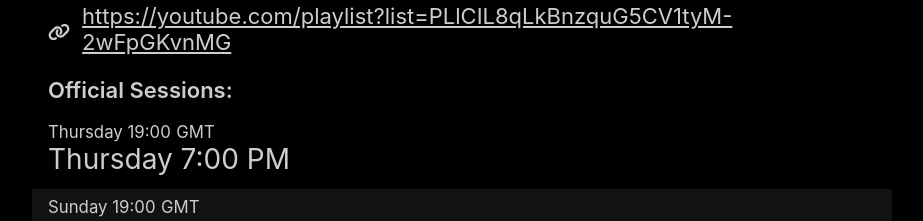
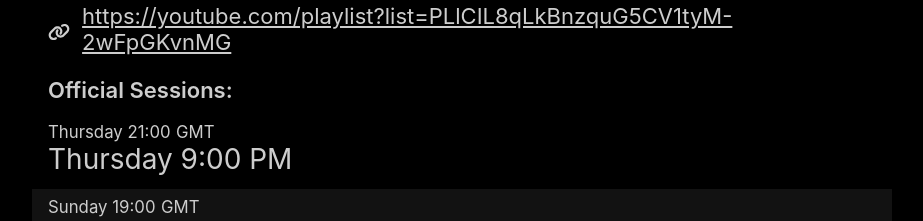
Before and after one commit to jamiehs/whenrace, a React (Create React App) app: page / in a window 1280 px wide. Shown: the part 3046-3267 px from the top of the page, without its empty margins (178-1101 px from the left). Built offline with nearby package versions, Linux system fonts and the light colour scheme.

Commit message:
Moves Mission R Thursday session time.

```diff
--- a/src/data/official-sessions.js
+++ b/src/data/official-sessions.js
@@ -95,7 +95,7 @@ const officials = [
         sessions: [
             {
                 sessionDay: THU,
-                sessionTimeGmt: '19:00',
+                sessionTimeGmt: '21:00',
             },
             {
                 sessionDay: SUN,
```
